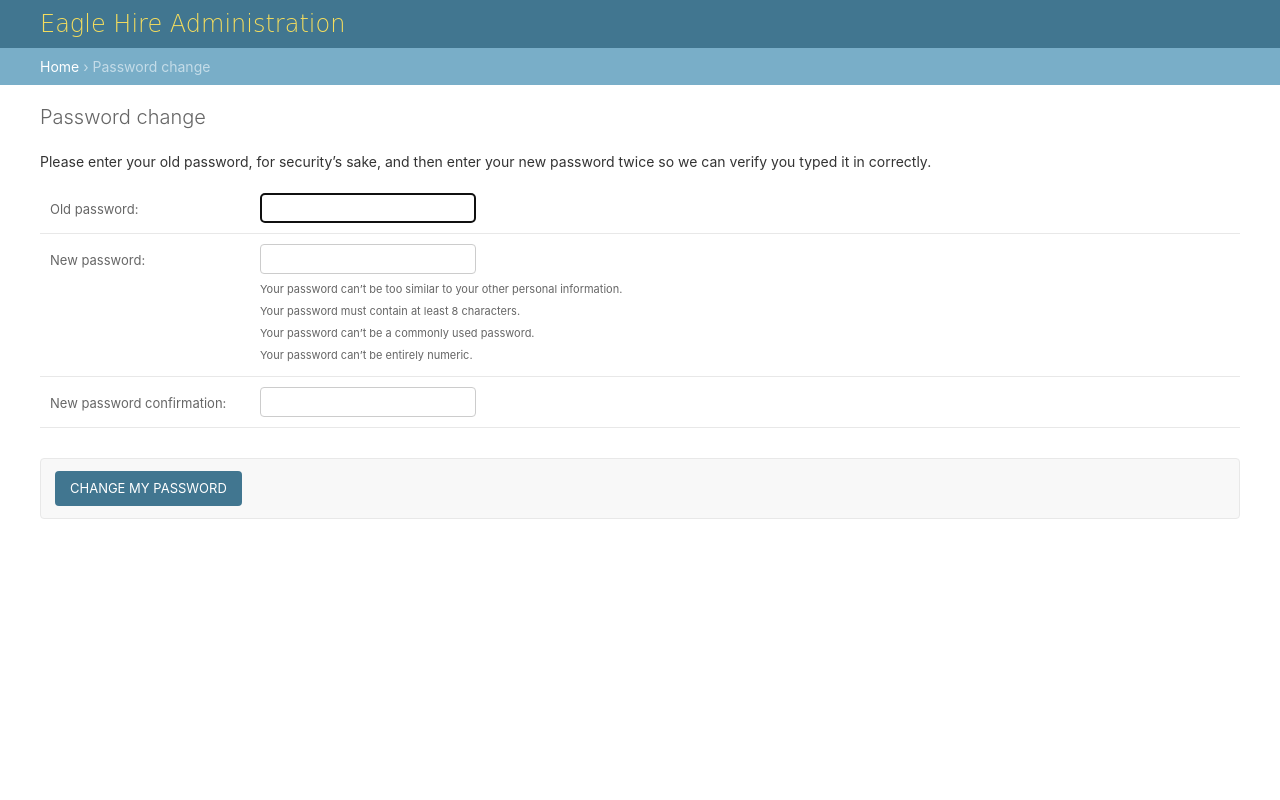
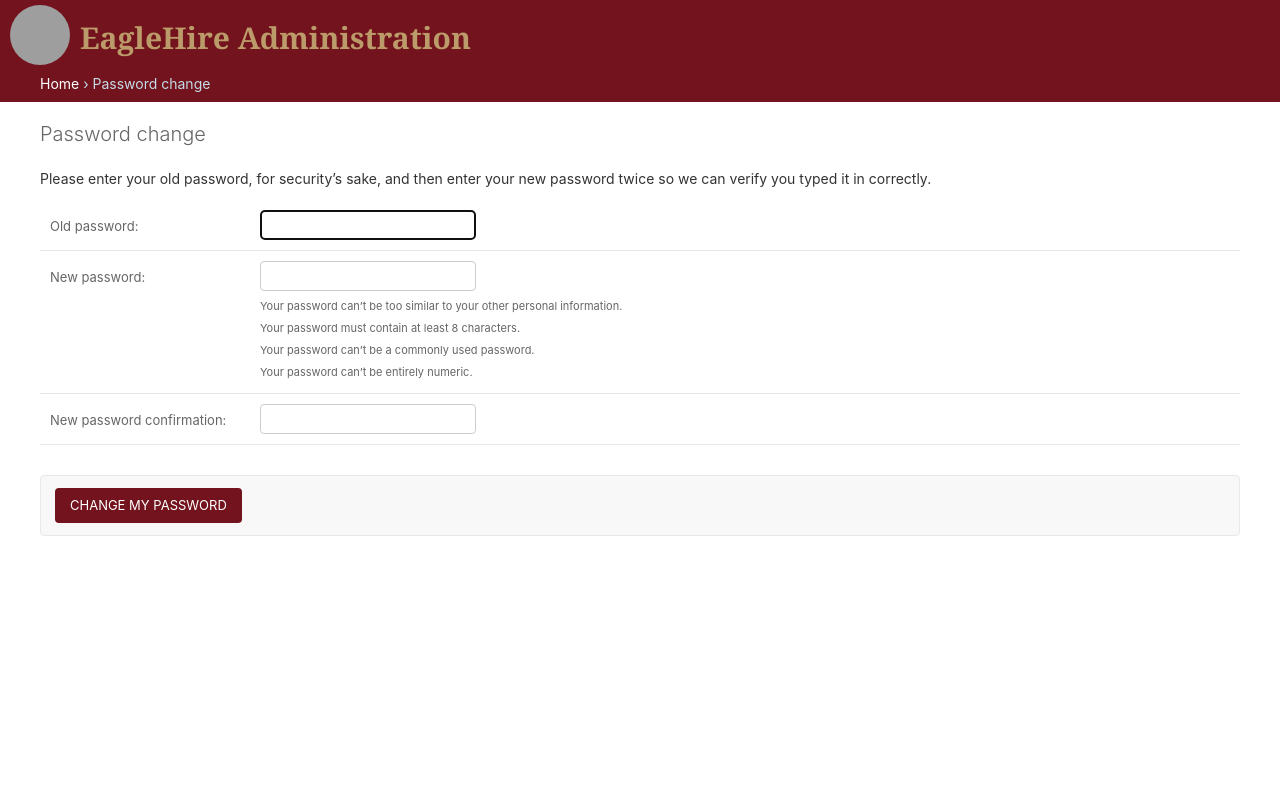
Before and after one commit to CSCI3356Spring2023/TeamFriday-, a Django app: a page that uses oursite/templates/admin/base_site.html in a window 1280 px wide. Run offline with Django 4.2, Linux system fonts and the light colour scheme; the visitor is signed in with stand-in values (Sample User, id 1); grey boxes are pictures that could not be loaded.

Commit message:
admin html
admin html

```diff
--- a/oursite/templates/admin/base_site.html
+++ b/oursite/templates/admin/base_site.html
@@ -1,7 +1,57 @@
+
+
 {% extends "admin/base.html" %}
 {% load static %}
+
+{% block extrastyle %}{{ block.super }}
+<style>
+:root {
+  --primary: #73131d;
+  --secondary: #73131d;
+  --link-fg: #000000;
+  --link-selected-fg: #EC7979;
+}
+
+#header {
+    padding: 0;
+}
+
+#branding h1 a:link, #branding h1 a:visited {
+    color: #BC9B6A;
+    font-family: Georgia, "Times New Roman", Times, serif;
+    font-size: 30px;
+    font-weight: bold;
+}
+
+#branding h1 {
+    padding: 0px;
+    margin: 0 20px 0 0;
+    font-weight: 100;
+    font-size: 1.5rem;
+    color: var(--header-branding-color);
+    display: inline-block;
+    float: right;
+    padding-left: 10px;
+    margin-top: 17px;
+}
+
+img {
+    width: 60px;
+    height: 60px;
+    border-radius: 50%;
+    overflow: hidden;
+    margin-top: 5px;
+    margin-left: 10px;
+}
+
+</style>
+{% endblock %}
+
 {% block branding %}
-<h1 id="site-name" style="font-family: cursive;" ><a href="{% url 'admin:index' %}">Eagle Hire Administration</a></h1>
+
+<img src="https://cdn.freebiesupply.com/logos/large/2x/boston-college-5-logo-png-transparent.png">
+<h1 id="site-name" style="font-family: cursive;" ><a href="{% url 'admin:index' %}">EagleHire Administration</a></h1>
+
 {% endblock %}
 
 {% block nav-global %}{% endblock %}
```
